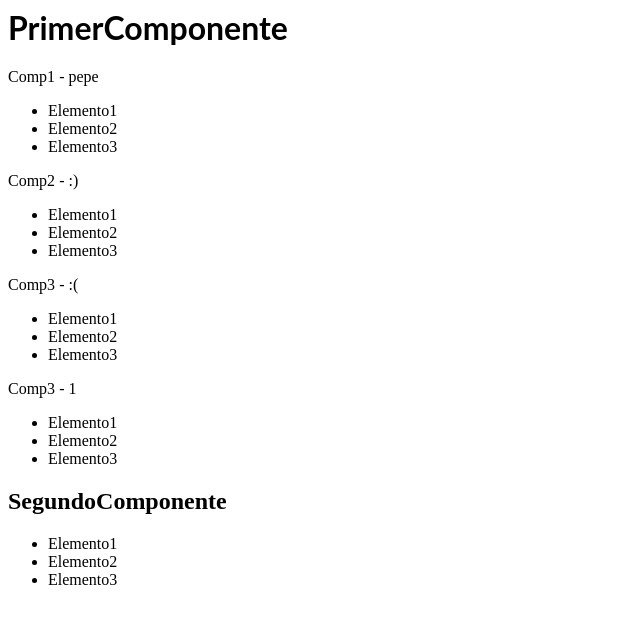
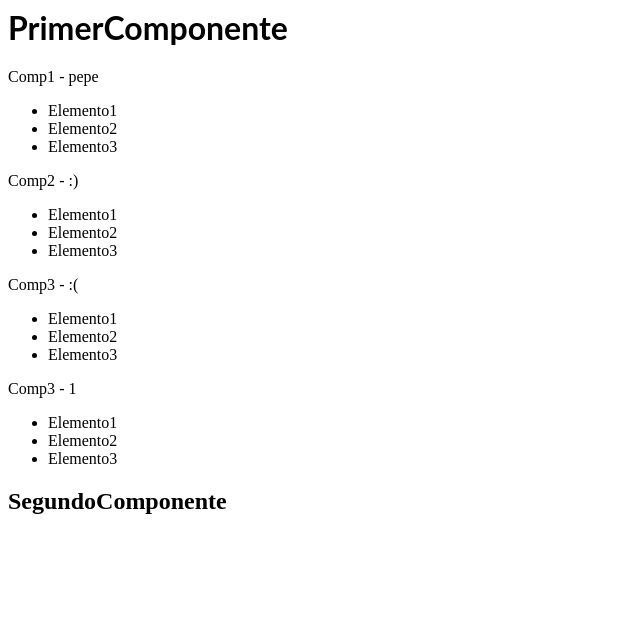
Before and after one commit to 04Victor04/react-yxjnrc, a React (Create React App) app: page / in a window 1280 px wide. Shown: the top 624 px of the page, without its empty margins (0-640 px from the left). Built offline with nearby package versions, Linux system fonts and the light colour scheme.

Commit message:
listas y correccion error

```diff
--- a/src/App.js
+++ b/src/App.js
@@ -1,7 +1,6 @@
 import React from 'react';
 import './style.css';
 import {Etiqueta1} from './components/Etiqueta1';
-import {List} from './components/List';
 
 
 export default function App() {
@@ -13,7 +12,7 @@ export default function App() {
       <Etiqueta1 titulo="Comp3" nombre=":(" icono=":("/>
       <Etiqueta1 titulo="Comp3" nombre="1"icono=":)"/>
       <h2>SegundoComponente</h2>
-      <List/>
+
     </div>
   );
 }
--- a/src/components/Etiqueta1.jsx
+++ b/src/components/Etiqueta1.jsx
@@ -1,11 +1,13 @@
 import React from 'react';
+import {List} from './List';
+
 export function Etiqueta1(props) {
   return <div>
    {props.titulo} - {props.nombre}
     <ul>
-      <li>Elemento1</li>
-      <li>Elemento2</li>
-      <li>Elemento3</li>
+      <List texto="Elemento1"/>
+      <List texto="Elemento2"/>
+      <List texto="Elemento3"/>
     </ul>
   </div>;
 }
--- a/src/components/List.jsx
+++ b/src/components/List.jsx
@@ -1,10 +1,4 @@
 import React from 'react';
 export function List(props) {
-  return <div>
-    <ul>
-      <li>Elemento1</li>
-      <li>Elemento2</li>
-      <li>Elemento3</li>
-    </ul>
-    </div>
+  return <li>{props.texto}</li>
 }
```
